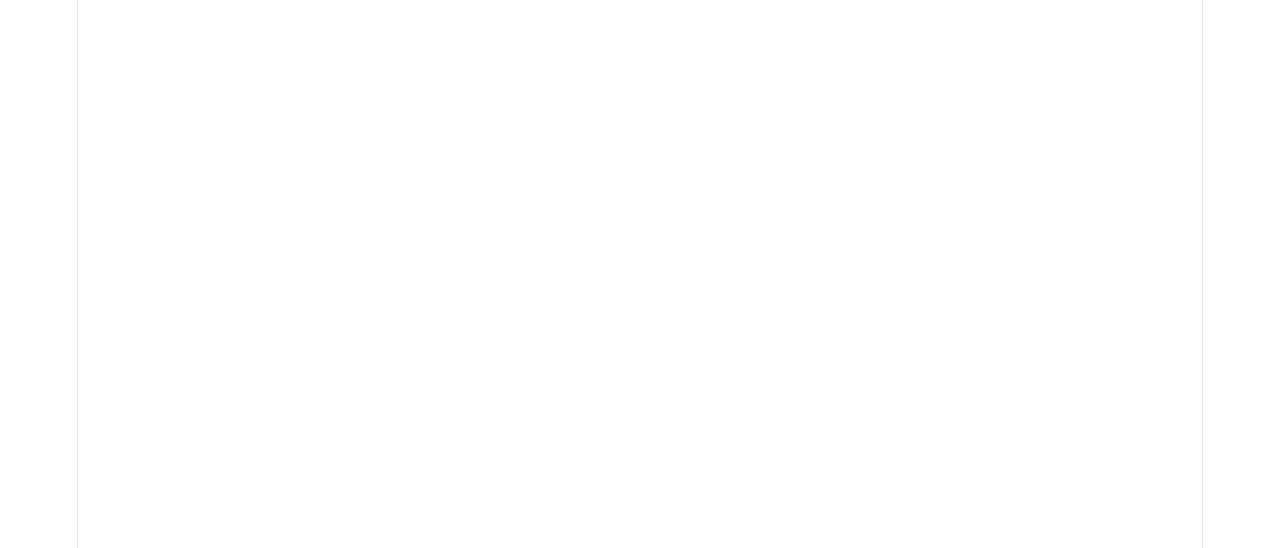
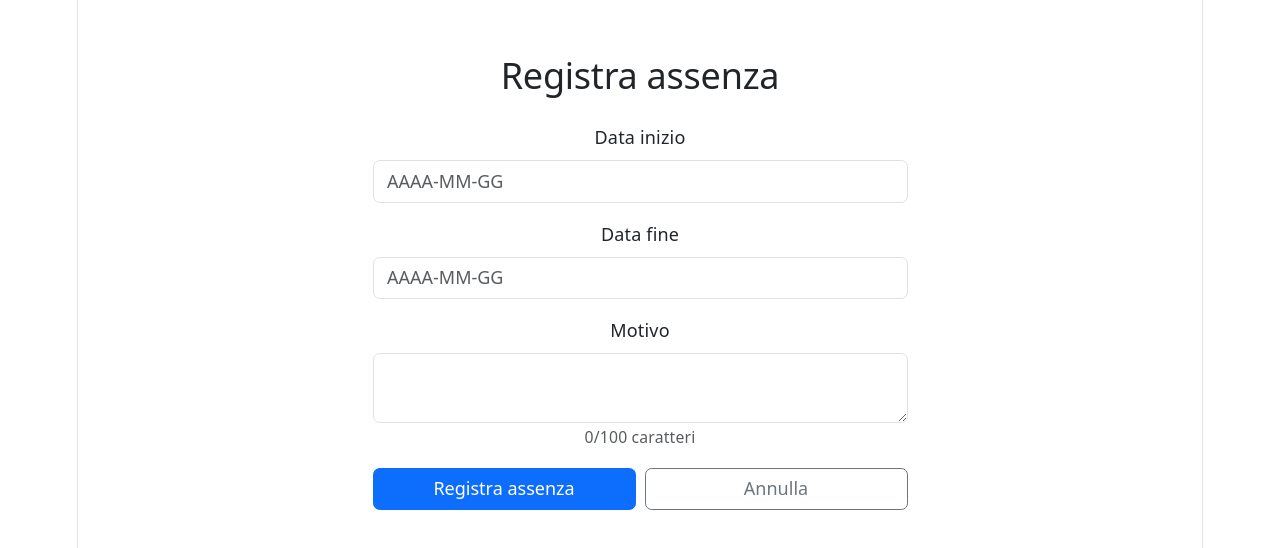
Before and after one commit to lucanistri703/pw16-clinica, a React app in the folder frontend/: page /gestione-medici/1/assenza in a window 1280 px wide. Before the commit this address had no page. Shown: the top 548 px of the page. Built offline with nearby package versions, Linux system fonts and the light colour scheme; the HTML template or start-up script is replaced by a standard one.

Commit message:
Gestione assenze medico: schermata con parametro di rotta, validazione per campo e contatore caratteri

```diff
--- a/frontend/src/App.jsx
+++ b/frontend/src/App.jsx
@@ -7,6 +7,7 @@
 import HomeSegreteria from './pages/HomeSegreteria'
 import GestioneMedici from './pages/GestioneMedici'
 import NuovoMedico from './pages/NuovoMedico'
+import NuovaAssenza from './pages/NuovaAssenza'
 
 function App() {
   return (
@@ -20,6 +21,7 @@
         <Route path="/home-segreteria" element={<HomeSegreteria />} />
         <Route path="/gestione-medici" element={<GestioneMedici />} />
         <Route path="/gestione-medici/nuovo" element={<NuovoMedico />} />
+        <Route path="/gestione-medici/:idMedico/assenza" element={<NuovaAssenza />} />
       </Routes>
     </BrowserRouter>
   )
--- a/frontend/src/pages/GestioneMedici.jsx
+++ b/frontend/src/pages/GestioneMedici.jsx
@@ -116,6 +116,7 @@
                     )}
                   </td>
                   <td>
+                    <div className="d-flex gap-2 justify-content-center">
                       {m.attivo ? (
                         <button
                           className="btn btn-outline-secondary btn-sm"
@@ -131,6 +132,13 @@
                           Attiva
                         </button>
                       )}
+                      <button
+                        className="btn btn-outline-primary btn-sm"
+                        onClick={() => navigate('/gestione-medici/' + m.id + '/assenza')}
+                      >
+                        Nuova assenza
+                      </button>
+                    </div>
                   </td>
                 </tr>
               ))}
--- /dev/null
+++ b/frontend/src/pages/NuovaAssenza.jsx
@@ -0,0 +1,132 @@
+import { useState } from 'react'
+import { useNavigate, useParams } from 'react-router-dom'
+
+function NuovaAssenza() {
+  const { idMedico } = useParams()
+  const [dataInizio, setDataInizio] = useState('')
+  const [dataFine, setDataFine] = useState('')
+  const [motivo, setMotivo] = useState('')
+  const [errori, setErrori] = useState({})
+  const [erroreGenerale, setErroreGenerale] = useState('')
+  const [successo, setSuccesso] = useState('')
+  const navigate = useNavigate()
+
+  async function inviaAssenza(evento) {
+    evento.preventDefault()
+    setErrori({})
+    setErroreGenerale('')
+    setSuccesso('')
+    const token = localStorage.getItem('token')
+    try {
+      const risposta = await fetch('http://127.0.0.1:8000/assenze/', {
+        method: 'POST',
+        headers: {
+          'Content-Type': 'application/json',
+          'Authorization': 'Bearer ' + token,
+        },
+        body: JSON.stringify({
+          id_medico: parseInt(idMedico),
+          data_inizio: dataInizio,
+          data_fine: dataFine,
+          motivo: motivo,
+        }),
+      })
+
+      if (risposta.ok) {
+        setSuccesso('Assenza registrata con successo!')
+        setTimeout(() => {
+          navigate('/gestione-medici')
+        }, 2000)
+        return
+      }
+
+      const datiErrore = await risposta.json()
+      if (Array.isArray(datiErrore.detail)) {
+        const nuoviErrori = {}
+        for (const err of datiErrore.detail) {
+          const campo = err.loc[err.loc.length - 1]
+          nuoviErrori[campo] = err.msg
+        }
+        setErrori(nuoviErrori)
+      } else {
+        setErroreGenerale(datiErrore.detail)
+      }
+
+    } catch (err) {
+      setErroreGenerale('Errore di connessione al server')
+    }
+  }
+
+  return (
+    <div className="container mt-5">
+      <div className="row justify-content-center">
+        <div className="col-md-6">
+          <h2 className="text-center mb-4">Registra assenza</h2>
+
+          {erroreGenerale && (
+            <div className="alert alert-danger" role="alert">
+              {erroreGenerale}
+            </div>
+          )}
+
+          {successo && (
+            <div className="alert alert-success" role="alert">
+              {successo}
+            </div>
+          )}
+
+          <form onSubmit={inviaAssenza}>
+            <div className="mb-3">
+              <label className="form-label">Data inizio</label>
+              <input
+                type="text"
+                className="form-control"
+                placeholder="AAAA-MM-GG"
+                value={dataInizio}
+                onChange={(e) => setDataInizio(e.target.value)}
+              />
+              {errori.data_inizio && <small className="text-danger">{errori.data_inizio}</small>}
+            </div>
+            <div className="mb-3">
+              <label className="form-label">Data fine</label>
+              <input
+                type="text"
+                className="form-control"
+                placeholder="AAAA-MM-GG"
+                value={dataFine}
+                onChange={(e) => setDataFine(e.target.value)}
+              />
+              {errori.data_fine && <small className="text-danger">{errori.data_fine}</small>}
+            </div>
+            <div className="mb-3">
+              <label className="form-label">Motivo</label>
+              <textarea
+                className="form-control"
+                value={motivo}
+                onChange={(e) => setMotivo(e.target.value)}
+                rows="2"
+                maxLength={100}
+              ></textarea>
+              <small className="text-muted">{motivo.length}/100 caratteri</small>
+              {errori.motivo && <div><small className="text-danger">{errori.motivo}</small></div>}
+            </div>
+            <div className="d-flex gap-2">
+              <button type="submit" className="btn btn-primary w-100">
+                Registra assenza
+              </button>
+              <button
+                type="button"
+                className="btn btn-outline-secondary w-100"
+                onClick={() => navigate('/gestione-medici')}
+              >
+                Annulla
+              </button>
+            </div>
+          </form>
+        </div>
+      </div>
+    </div>
+  )
+}
+
+export default NuovaAssenza
```
Lines whose indentation alone changed are shown as unchanged.
